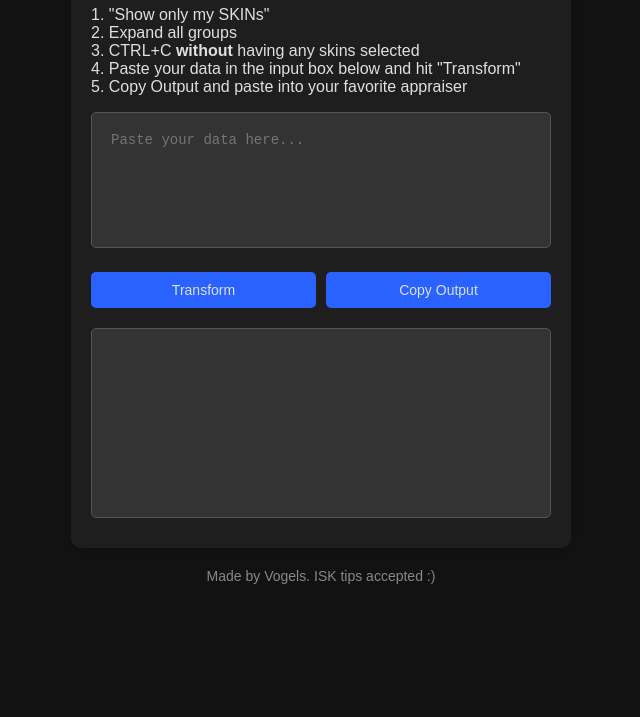
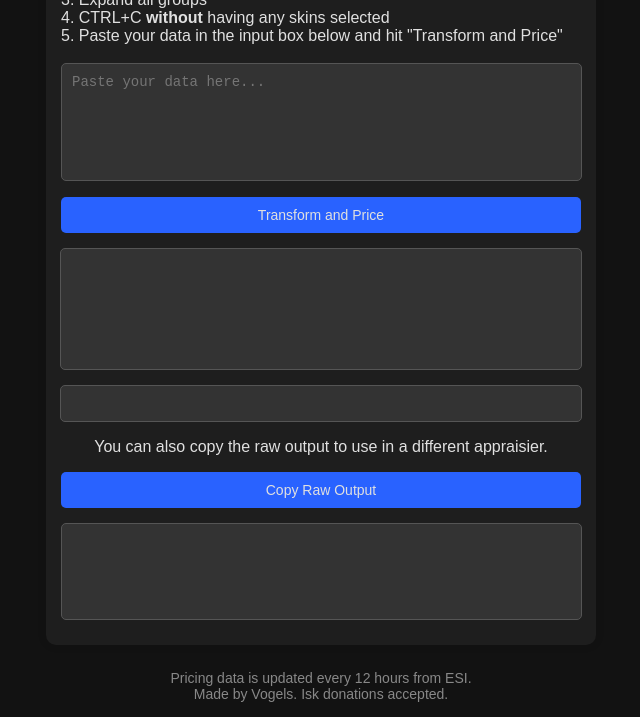
Before and after one commit to carbrf/esdt, a plain HTML site: page index.html in a window 1280 px wide. Shown: the part 155-872 px from the top of the page, without its empty margins (319-959 px from the left). Before the commit the page ends 800 px from the top, so only its background shows below. Drawn offline with Linux system fonts and the light colour scheme; no server answers; a script that the page names is missing.

Commit message:
Update index.html

```diff
--- a/index.html
+++ b/index.html
@@ -3,7 +3,7 @@
 <head>
     <meta charset="UTF-8">
     <meta name="viewport" content="width=device-width, initial-scale=1.0">
-    <title>EVE SKINs Data Transformer</title>
+    <title>Data Transformer</title>
     <style>
         body {
             font-family: Arial, sans-serif;
@@ -13,38 +13,47 @@
             color: #e0e0e0;
             display: flex;
             flex-direction: column;
-            justify-content: center;
+            min-height: 100vh;
+        }
+        .main-container {
             align-items: center;
-            height: 100vh;
+            display: flex;
+            flex-direction: column;
+            width: 100%;
+            margin-bottom: 5px;
+            padding-top: 15px;
         }
         .container {
-            max-width: 500px;
+            max-width: 550px;
             width: 100%;
             background-color: #1e1e1e;
             border-radius: 10px;
             box-shadow: 0 0 10px rgba(0, 0, 0, 0.1);
-            padding: 20px;
+            padding: 15px;
             box-sizing: border-box;
+            margin-bottom: 20px;
         }
-        textarea, .output {
-            width: calc(100% - 40px);
+        textarea, .output, .pricing-output, .total-price {
+            align-self: center;
+            width: 96%;
             background-color: #333;
             color: #e0e0e0;
             border: 1px solid #555;
-            padding: 19px;
+            padding: 10px;
             margin: 0;
             border-radius: 5px;
             resize: none;
             font-size: 14px;
+            display: block; /* Ensure each item occupies its own line */
         }
         .button-container {
             display: flex;
             justify-content: space-between;
-            margin-top: 20px;
-            gap: 10px; /* Adjust the gap between buttons */
+            margin-top: 15px;
+            gap: 10px;
         }
         button {
-            padding: 10px 20px;
+            padding: 10px 15px;
             background-color: #2962ff;
             color: #e0e0e0;
             border: none;
@@ -52,59 +61,113 @@
             border-radius: 5px;
             transition: background-color 0.3s ease;
             font-size: 14px;
-            flex: 1; /* Make buttons grow evenly */
+            flex: 1;
             outline: none;
         }
         button:hover {
             background-color: #0039cb;
         }
-        .output {
-            margin-top: 20px;
-            background-color: #333;
-            border: 1px solid #555;
-            padding: 19px;
+        .output, .pricing-output {
+
+            margin-top: 15px;
+            height: 75px;
+            overflow-y: auto;
+            white-space: pre-wrap; /* Preserve whitespace for formatting */
+        }
+        .total-price {
+
+            margin-top: 15px;
+            padding: 10px;
+            width: 96%;
+            text-align: center;
+            justify-content: space-between;
             border-radius: 5px;
-            font-size: 14px;
-            white-space: pre-wrap;
-            height: 150px; /* Set fixed height */
-            overflow-y: auto; /* Add scrollbar if content exceeds height */
+            height: 15px;
         }
         #copy-feedback {
+
             font-size: 14px;
             color: #2962ff;
             margin-top: 10px;
             text-align: center;
+
+        }
+        .pricing-container {
+            max-width: 600px;
+            width: 100%;
+            display: flex;
+            flex-direction: column;
+
         }
         .footer {
-            margin-top: 20px;
+            margin-bottom: 15px;
             text-align: center;
             font-size: 14px;
             color: #888;
+            width: 100%;
         }
     </style>
 </head>
 <body>
-    <div class="container">
-        <h1 style="text-align: left;">EVE SKINs Data Transformer</h1>
-        <p style="text-align: left;">1. "Show only my SKINs"<br>
-            2. Expand all groups<br>
-            3. CTRL+C <b>without</b> having any skins selected<br>
-            4. Paste your data in the input box below and hit "Transform"<br>
-            5. Copy Output and paste into your favorite appraiser<br></p>
-        <textarea id="input" rows="6" placeholder="Paste your data here..."></textarea>
-        <div class="button-container">
-            <button onclick="transformData()">Transform</button>
-            <button onclick="copyOutput()">Copy Output</button>
+    <div class="main-container">
+        <div class="container">
+            <h1 style="text-align: center;">EVE SKINs Data Transformer</h1>
+            <p style="text-align: Left;">
+                1. Character Sheet > Personalization > Skins<br>
+                2. "Show only my SKINs"<br>
+                3. Expand all groups<br>
+                4. CTRL+C <b>without</b> having any skins selected<br>
+                5. Paste your data in the input box below and hit "Transform and Price"<br><br>
+            <textarea id="input" rows="6" placeholder="Paste your data here..."></textarea>
+            <div class="button-container">
+                <button onclick="transformData()">Transform and Price</button>
+            </div>
+            <div class="pricing-container">
+                <div class="pricing-output" id="pricing-output" style="height: 100px;"></div>
+                <div class="total-price" id="total-price"></div>
+            </div>
+            <p style="text-align: center;">You can also copy the raw output to use in a different appraisier.</p>
+            <div class="button-container">
+                <button onclick="copyOutput()">Copy Raw Output</button>
+            </div>
+            <div class="output" id="output"></div>
+            <div id="copy-feedback"></div>
         </div>
-        <div class="output" id="output"></div>
-        <div id="copy-feedback"></div>
+
+
     </div>
 
     <div class="footer">
-        Made by Vogels. ISK tips accepted :)
+        Pricing data is updated every 12 hours from ESI. <br>
+        Made by Vogels.
+        Isk donations accepted.
     </div>
 
+    <!-- Add jsyaml library to parse YAML files -->
+    <script src="https://cdnjs.cloudflare.com/ajax/libs/js-yaml/4.1.0/js-yaml.min.js"></script>
     <script>
+        let skins = {};
+        let prices = [];
+
+        // Fetch SKIN names and prices from the JSON/YAML files
+        fetch('skins.yaml')
+            .then(response => response.text())
+            .then(data => {
+                skins = jsyaml.load(data);
+                console.log('Loaded skins:', skins); // Debugging line
+            });
+
+        fetch('prices.json')
+            .then(response => response.json())
+            .then(data => {
+                prices = data;
+                console.log('Loaded prices:', prices); // Debugging line
+            });
+
+        function formatPrice(price) {
+            return price.toString().replace(/\B(?=(\d{3})+(?!\d))/g, ",");
+        }
+
         function transformData() {
             const inputText = document.getElementById('input').value;
             const lines = inputText.split('\n');
@@ -121,6 +184,33 @@
             });
 
             document.getElementById('output').textContent = outputLines.join('\n');
+
+            const pricingOutput = [];
+            let totalPrice = 0;
+
+            outputLines.forEach(item => {
+                const itemName = item.replace(' SKIN', '');
+                const skin = Object.values(skins).find(skin => skin.internalName === itemName);
+                console.log('Processing item:', item, 'Item name:', itemName, 'Found skin:', skin); // Debugging line
+                if (skin && skin.types && skin.types.length > 0) {
+                    const typeId = skin.types[0];
+                    const priceInfo = prices.find(price => price.type_id === typeId);
+                    console.log('Found price info:', priceInfo); // Debugging line
+                    if (priceInfo) {
+                        const price = Math.floor(priceInfo.average_price);
+                        const formattedPrice = formatPrice(price);
+                        pricingOutput.push(`${item} - ${formattedPrice}`);
+                        totalPrice += price;
+                    } else {
+                        pricingOutput.push(`${item} - Price Not Available`);
+                    }
+                } else {
+                    pricingOutput.push(`${item} - Type ID Not Found`);
+                }
+            });
+
+            document.getElementById('pricing-output').textContent = pricingOutput.join('\n');
+            document.getElementById('total-price').textContent = `Total Price: ${formatPrice(totalPrice)}`;
         }
 
         function copyOutput() {
```
